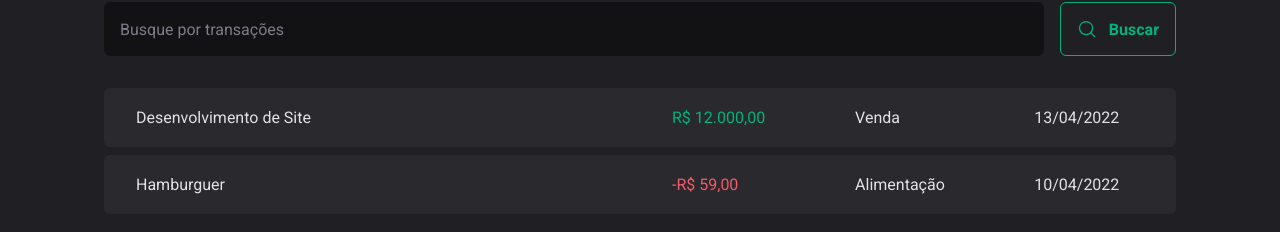
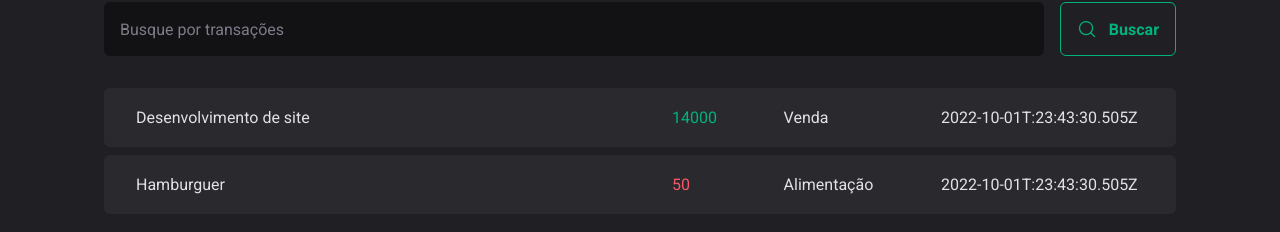
Before and after one commit to brunood07/03-dtmoney, a React (Vite) app: page / in a window 1280 px wide. Shown: the part 272-504 px from the top of the page. Built offline with nearby package versions, Linux system fonts and the light colour scheme; data requests are answered from the project's data file.

Commit message:
feat: transactions context created

```diff
--- a/package.json
+++ b/package.json
@@ -6,7 +6,8 @@
   "scripts": {
     "dev": "vite",
     "build": "tsc && vite build",
-    "preview": "vite preview"
+    "preview": "vite preview",
+    "server": "json-server server.json -p 3333 -w -d 500"
   },
   "dependencies": {
     "@radix-ui/react-dialog": "^1.0.0",
@@ -21,6 +22,7 @@
     "@types/react-dom": "^18.0.6",
     "@types/styled-components": "^5.1.26",
     "@vitejs/plugin-react": "^2.1.0",
+    "json-server": "^0.17.0",
     "typescript": "^4.6.4",
     "vite": "^3.1.0"
   }
--- /dev/null
+++ b/server.json
@@ -0,0 +1,20 @@
+{
+  "transactions": [
+    {
+      "id": 1,
+      "description": "Desenvolvimento de site",
+      "type": "income",
+      "category": "Venda",
+      "price": 14000,
+      "createdAt": "2022-10-01T:23:43:30.505Z"
+    },
+    {
+      "id": 2,
+      "description": "Hamburguer",
+      "type": "outcome",
+      "category": "Alimentação",
+      "price": 50,
+      "createdAt": "2022-10-01T:23:43:30.505Z"
+    }
+  ]
+}
--- a/src/App.tsx
+++ b/src/App.tsx
@@ -1,4 +1,5 @@
 import { ThemeProvider } from "styled-components";
+import { TransactionsProvider } from "./contexts/TransactionsContext";
 import { Transactions } from "./pages/Transactions";
 import { GlobalStyle } from "./styles/global";
 import { defaultTheme } from "./styles/themes/default";
@@ -7,7 +8,10 @@
   return (
     <ThemeProvider theme={defaultTheme}>
       <GlobalStyle />
-      <Transactions />
+
+      <TransactionsProvider>
+        <Transactions />
+      </TransactionsProvider>
     </ThemeProvider>
   );
 }
--- /dev/null
+++ b/src/contexts/TransactionsContext.tsx
@@ -0,0 +1,40 @@
+import { createContext, ReactNode, useEffect, useState } from "react";
+
+interface Transaction {
+  id: number;
+  description: string;
+  type: "income" | "outcome";
+  price: number;
+  category: string;
+  createdAt: string;
+}
+
+interface TransactionContextType {
+  transactions: Transaction[];
+}
+
+export const TransactionsContext = createContext({} as TransactionContextType);
+
+interface TransactionsProviderProps {
+  children: ReactNode;
+}
+
+export function TransactionsProvider({ children }: TransactionsProviderProps) {
+  const [transactions, setTransactions] = useState<Transaction[]>([]);
+
+  useEffect(() => {
+    async function loadTransactions() {
+      const response = await fetch("http://localhost:3333/transactions");
+      const data = await response.json();
+      setTransactions(data);
+    }
+
+    loadTransactions();
+  }, []);
+
+  return (
+    <TransactionsContext.Provider value={{ transactions }}>
+      {children}
+    </TransactionsContext.Provider>
+  );
+}
--- a/src/pages/Transactions/index.tsx
+++ b/src/pages/Transactions/index.tsx
@@ -1,5 +1,7 @@
+import { useContext } from "react";
 import { Header } from "../../components/Header";
 import { Summary } from "../../components/Summary";
+import { TransactionsContext } from "../../contexts/TransactionsContext";
 import { SearchForm } from "./components/SearchForm";
 
 import {
@@ -9,6 +11,7 @@
 } from "./styles";
 
 export function Transactions() {
+  const { transactions } = useContext(TransactionsContext);
   return (
     <div>
       <Header />
@@ -19,22 +22,20 @@
 
         <TransactionsTable>
           <tbody>
-            <tr>
-              <td width="50%">Desenvolvimento de Site</td>
-              <td>
-                <PriceHighlight variant="income">R$ 12.000,00</PriceHighlight>
-              </td>
-              <td>Venda</td>
-              <td>13/04/2022</td>
-            </tr>
-            <tr>
-              <td width="50%">Hamburguer</td>
-              <td>
-                <PriceHighlight variant="outcome">-R$ 59,00</PriceHighlight>
-              </td>
-              <td>Alimentação</td>
-              <td>10/04/2022</td>
-            </tr>
+            {transactions.map((transaction) => {
+              return (
+                <tr key={transaction.id}>
+                  <td width="50%">{transaction.description}</td>
+                  <td>
+                    <PriceHighlight variant={transaction.type}>
+                      {transaction.price}
+                    </PriceHighlight>
+                  </td>
+                  <td>{transaction.category}</td>
+                  <td>{transaction.createdAt}</td>
+                </tr>
+              );
+            })}
           </tbody>
         </TransactionsTable>
       </TransactionsContainer>
```
Also changed, not shown: 1 other file (tests, documents, lock files or other folders).
